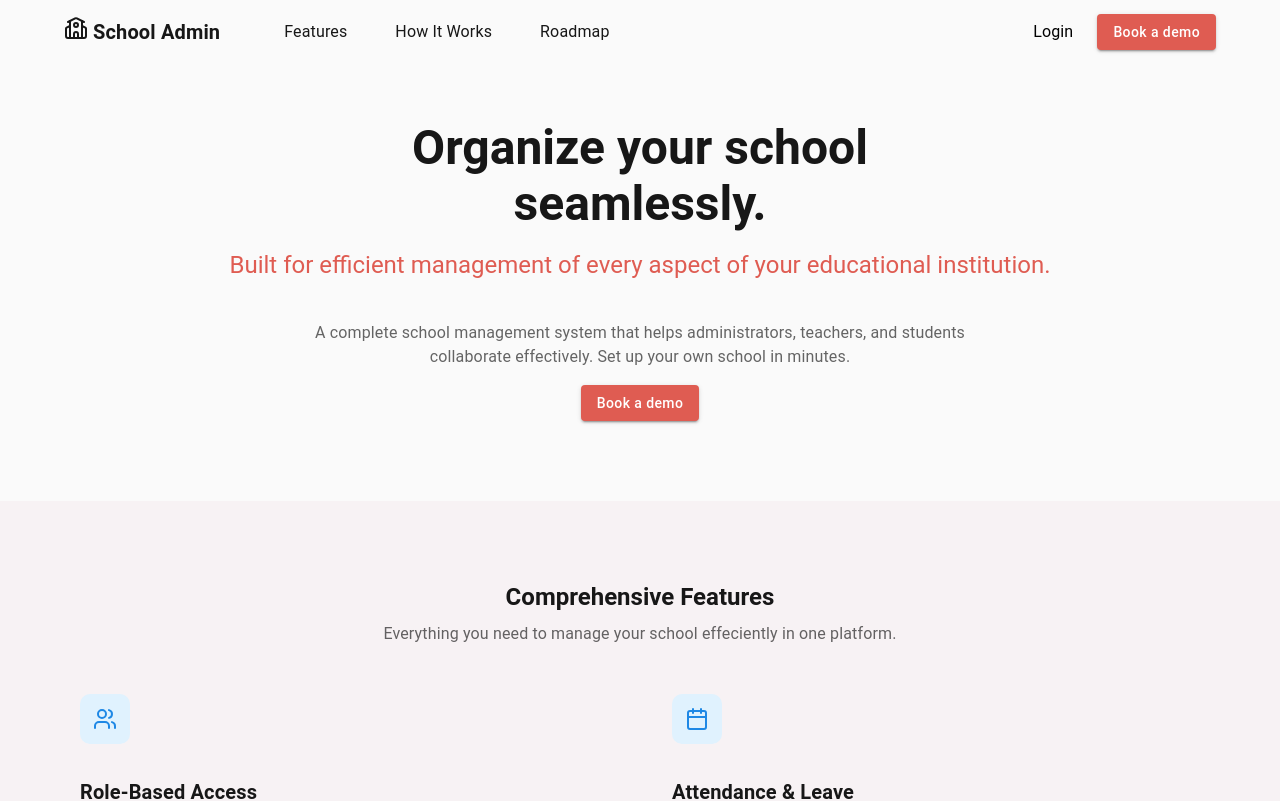
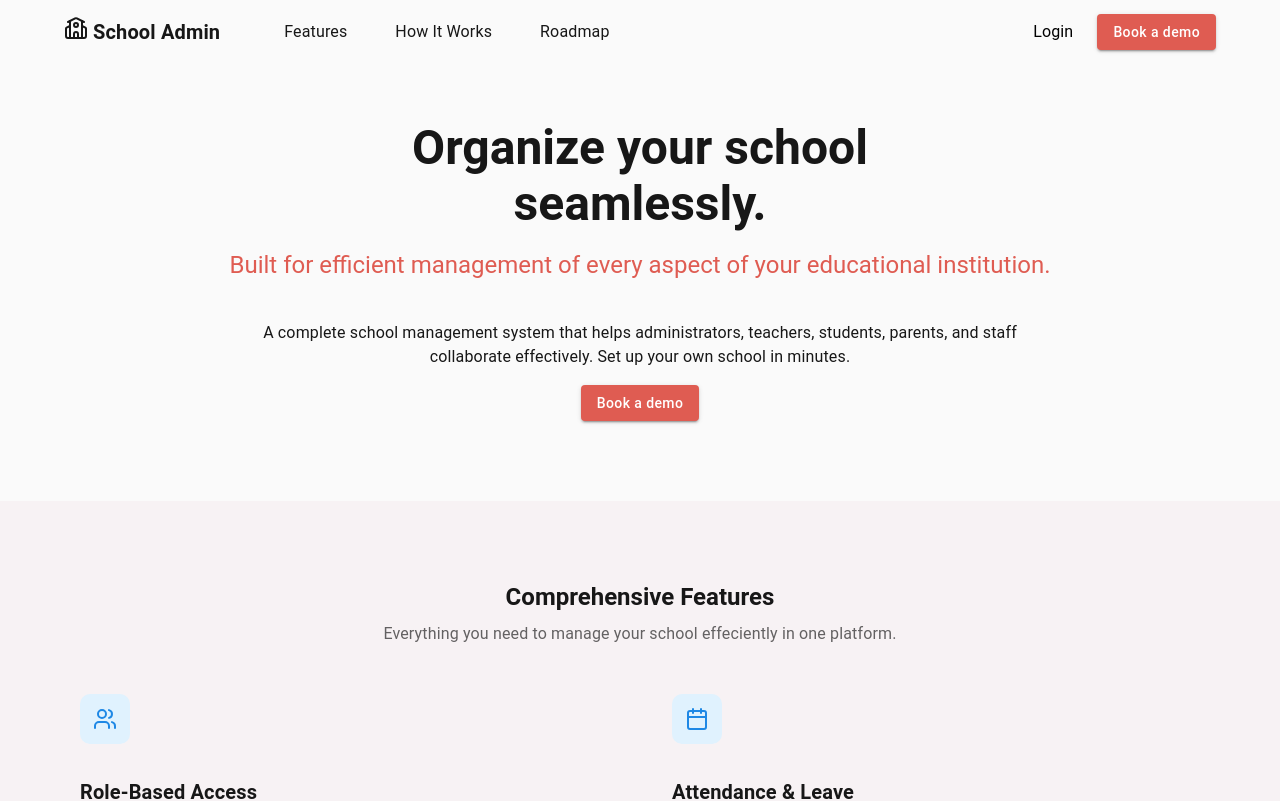
Before and after one commit to buddhagrg/school-admin-landing-page, a Next.js app: page / in a window 1280 px wide. Shown: the top 801 px of the page. Built offline with nearby package versions, Linux system fonts and the light colour scheme; no server answers; what @mui/material-nextjs would draw is missing.

Commit message:
add site metadata

```diff
--- /dev/null
+++ b/app/layout-client.tsx
@@ -0,0 +1,19 @@
+"use client";
+
+import { CssBaseline, ThemeProvider } from "@mui/material";
+import { AppRouterCacheProvider } from "@mui/material-nextjs/v13-appRouter";
+import { theme } from "../theme";
+import { ApiProvider } from "@reduxjs/toolkit/query/react";
+import { api } from "../services/api";
+import React from "react";
+
+export const LayoutClient = ({ children }: { children: React.ReactNode }) => {
+  return (
+    <AppRouterCacheProvider options={{ key: "css" }}>
+      <CssBaseline />
+      <ThemeProvider theme={theme}>
+        <ApiProvider api={api}>{children}</ApiProvider>
+      </ThemeProvider>
+    </AppRouterCacheProvider>
+  );
+};
--- a/app/layout.tsx
+++ b/app/layout.tsx
@@ -1,11 +1,16 @@
-'use client';
 import React from "react";
-import { AppRouterCacheProvider } from "@mui/material-nextjs/v15-appRouter";
-import { CssBaseline, ThemeProvider } from "@mui/material";
-import { theme } from "../theme";
 import "./globals.css";
-import { ApiProvider } from "@reduxjs/toolkit/query/react";
-import { api } from "../services/api";
+import { Metadata, Viewport } from "next";
+import { LayoutClient } from "./layout-client";
+
+export const metadata: Metadata = {
+  title: "Simplifying school management | School Admin",
+  description: `A complete school management system that helps administrators, teachers, students, parents, and staff collaborate effectively.`,
+};
+
+export const viewport: Viewport = {
+  maximumScale: 1,
+};
 
 export default function RootLayout({
   children,
@@ -15,12 +20,7 @@ export default function RootLayout({
   return (
     <html lang="en">
       <body>
-        <AppRouterCacheProvider options={{ key: "css" }}>
-          <CssBaseline />
-          <ThemeProvider theme={theme}>
-            <ApiProvider api={api}>{children}</ApiProvider>
-          </ThemeProvider>
-        </AppRouterCacheProvider>
+        <LayoutClient>{children}</LayoutClient>
       </body>
     </html>
   );
--- a/components/hero.tsx
+++ b/components/hero.tsx
@@ -13,9 +13,9 @@ export const Hero = () => {
           Built for efficient management of every aspect of your educational
           institution.
         </Typography>
-        <Typography component="p" variant="body1" color="text.secondary" mb={2}>
+        <Typography component="p" variant="body1" mb={2}>
           A complete school management system that helps administrators,
-          teachers, and students <br />
+          teachers, students, parents, and staff <br />
           collaborate effectively. Set up your own school in minutes.
         </Typography>
         <Link href={"/request-demo"}>
```
